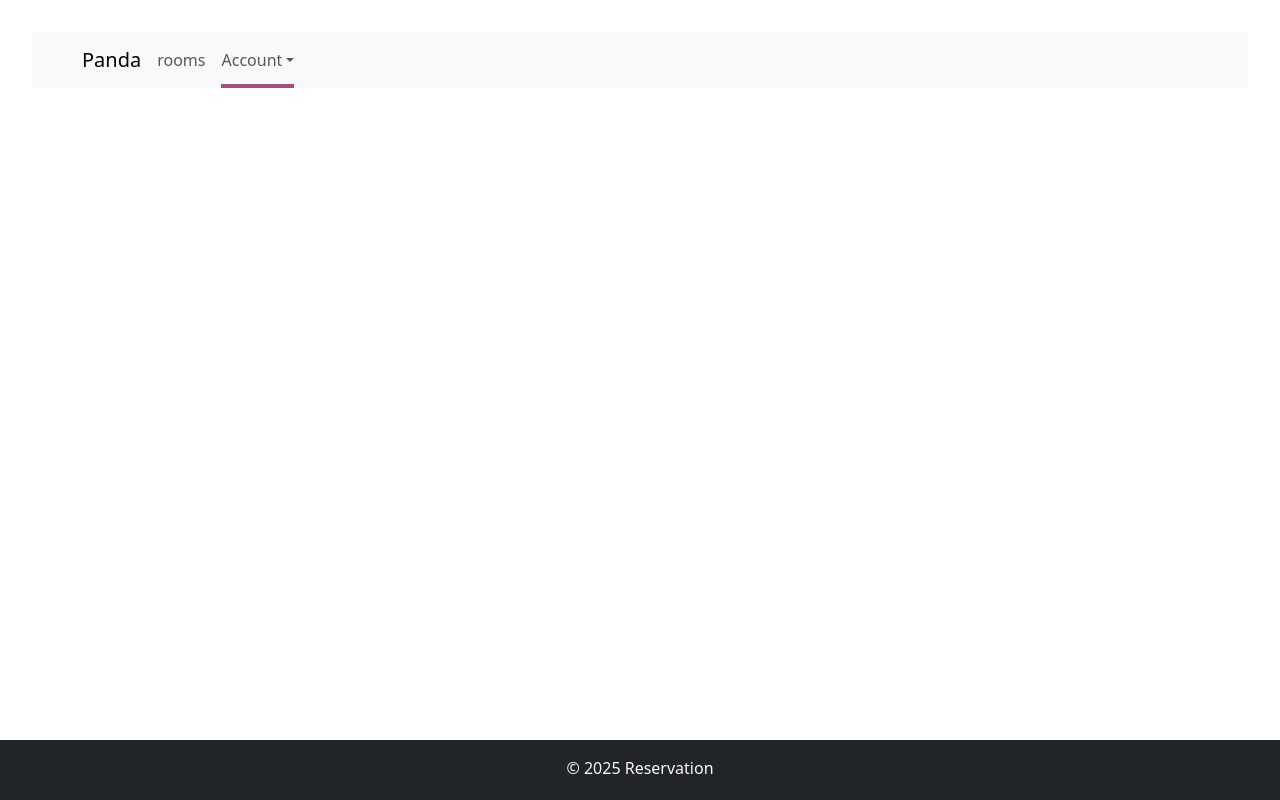
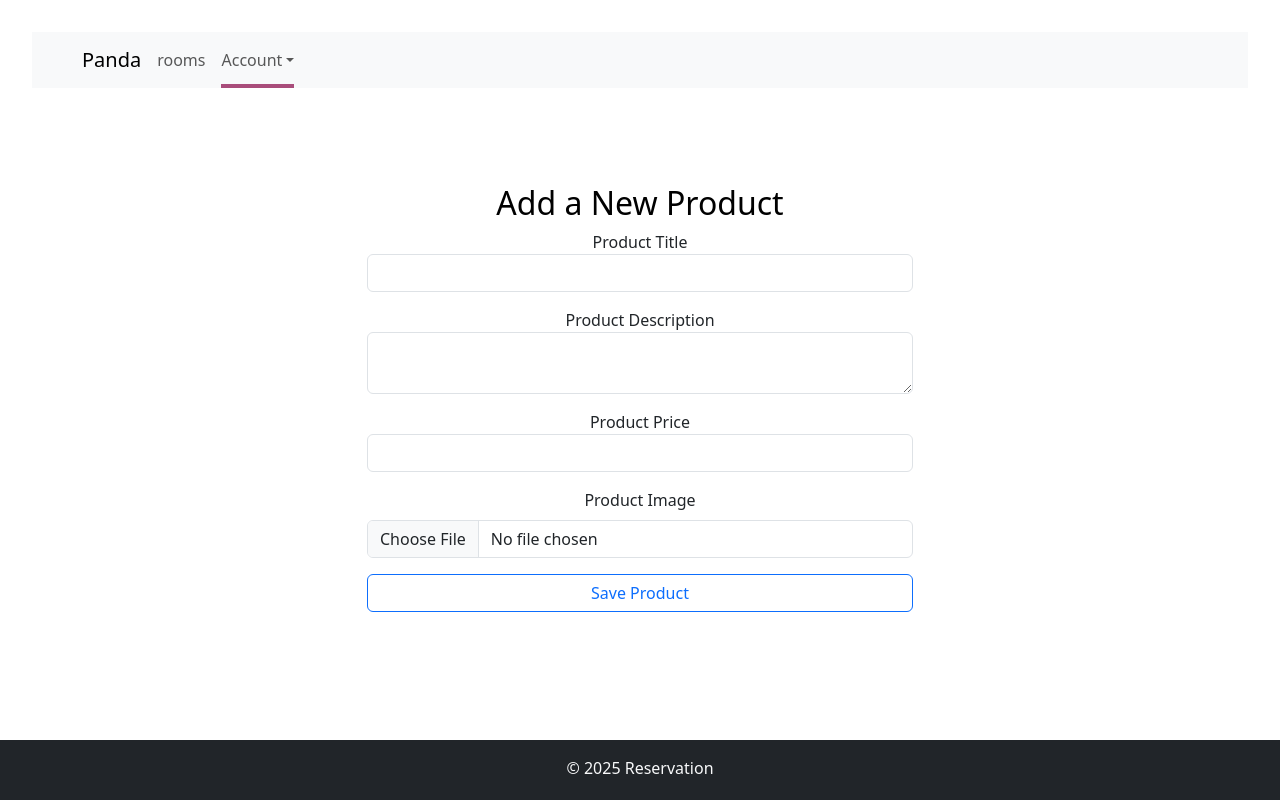
Before and after one commit to manalizo/FrontEnd, a React (Vite) app in the folder Panda/: page /add-product in a window 1280 px wide. Built offline with nearby package versions, Linux system fonts and the light colour scheme.

Commit message:
add product success

```diff
--- a/Panda/src/App.jsx
+++ b/Panda/src/App.jsx
@@ -9,7 +9,7 @@ import "/node_modules/bootstrap/dist/js/bootstrap.min.js"
 
 
 import "/node_modules/bootstrap/dist/css/bootstrap.min.css"
-import AddRoom from "./components/product/AddProduct"
+import AddProduct from "./components/product/AddProduct"
 import Home from './components/home/Home'
 import ExistingRooms from './components/product/ExistingProduct'
 import { Routes, Route } from "react-router-dom"
@@ -35,7 +35,7 @@ function App() {
 
         <Route path="/browse-all-rooms" element={<RoomListing />} />
           <Route path="/existing-rooms"  exact element={<ExistingRooms/>}/>
-          <Route path="/add-room"  exact element={<AddRoom/>}/>
+          <Route path="/add-product"  exact element={<AddProduct/>}/>
           <Route path="/edit-room/:roomId"  exact element={<EditRoom/>}/>
           <Route path="/admin"  exact element={<Admin/>}/>
           <Route path="/booking-success" element={<BookingSuccess />} />
--- a/Panda/src/components/Order/Checkout.jsx
+++ b/Panda/src/components/Order/Checkout.jsx
@@ -1,7 +1,7 @@
 
 import BookingForm from "./BookingRoomForm"
 import React, { useEffect, useState } from "react"
-import BookingRoomForm from "../bookings/BookingRoomForm"
+import BookingRoomForm from "../Order/BookingRoomForm"
 import {
 	FaUtensils,
 	FaWifi,
--- a/Panda/src/components/product/AddProduct.jsx
+++ b/Panda/src/components/product/AddProduct.jsx
@@ -1,103 +1,108 @@
+import { addProduct } from "../utils/ApiFunctions";  // Import the addProduct function from API utils
+import React, { useState } from "react";
 
+const AddProduct = () => {
+    const [newProduct, setNewProduct] = useState({
+        titre: "",
+        description: "",
+        image: null,
+        prix: "",
 
+    });
+    const [imagePreview, setImagePreview] = useState("");
+    const [successMessage, setSuccessMessage] = useState("");
+    const [errorMessage, setErrorMessage] = useState("");
 
-import  {addRoom} from "../utils/ApiFunctions"
-import React, { useEffect, useState } from "react";
-
-const AddRoom=()=>{
-    const [newRoom,setNewRoom]=useState({
-        photo:null,
-        roomType:"",
-        roomPrice:""
-    })
-    const[imagePreview,setImagePreview]=useState("")
-    const[successMessage,setSuccessMessage]=useState("")
-    const[errorMessage,setErrorMessage]=useState("")
-    const handleRoomInputChange = (e) => {
+    const handleProductInputChange = (e) => {
         const name = e.target.name;
         let value = e.target.value;
 
-        if (name === "roomPrice") {
+        if (name === "prix") {
             if (!isNaN(value)) {
-                value = parseInt(value);
+                value = parseFloat(value); // Ensure it's a number
             } else {
-                value = ""; // Set value to empty string if not a valid number
+                value = ""; // Reset value if not a number
             }
         }
 
-        setNewRoom({ ...newRoom, [name]: value });
+        setNewProduct({ ...newProduct, [name]: value });
     };
 
+    const handleImageChange = (e) => {
+        const selectedImage = e.target.files[0];
+        setNewProduct({ ...newProduct, image: selectedImage });
+        setImagePreview(URL.createObjectURL(selectedImage)); // Create an image preview
+    };
 
+    const handleSubmit = async (e) => {
+        e.preventDefault();
+        try {
+            const success = await addProduct(newProduct.titre,newProduct.description,newProduct.image,newProduct.prix);  // Send the new product data to API
+            if (success) {
+                setSuccessMessage("Product added successfully!");
+                setNewProduct({ titre: "", description: "", prix: "", image: null }); // Reset form
+                setImagePreview(""); // Reset image preview
+                setErrorMessage("");
+            } else {
+                setErrorMessage("Error adding product");
+            }
+        } catch (error) {
+            setErrorMessage(error.message); // Set error message on failure
+        }
+    };
 
-
-    const handleImageChange=(e)=>{
-        const selectedImage=e.target.files[0]
-        setNewRoom({...newRoom,photo:selectedImage})
-        setImagePreview(URL.createObjectURL(selectedImage))
-    }
-    const handleSubmit=async (e)=>{
-        e.preventDefault()
-        try{
-            const success =await addRoom(newRoom.photo,newRoom.roomType,newRoom.roomPrice)
-            if(success!=undefined){
-                setSuccessMessage("A new room was added to the database")
-                setNewRoom({photo:null,roomType:"",roomPrice:""})
-                setImagePreview("")
-                setErrorMessage("")
-            }
-            else{
-                setErrorMessage("Error adding room")
-            }
-        }catch(error){
-            setErrorMessage(error.message)
-        }
-    }
-    return(
+    return (
         <>
-        <section className="container, mt-5 mb-5">
+            <section className="container mt-5 mb-5">
                 <div className="row justify-content-center">
                     <div className="col-md-8 col-lg-6">
-        <h2 className="mt-5 mb-2">Add a New Room</h2>
+                        <h2 className="mt-5 mb-2">Add a New Product</h2>
                         {successMessage && (
-							<div className="alert alert-success fade show"> {successMessage}</div>
+                            <div className="alert alert-success fade show">{successMessage}</div>
                         )}
-
-						{errorMessage && <div className="alert alert-danger fade show"> {errorMessage}</div>}
+                        {errorMessage && <div className="alert alert-danger fade show">{errorMessage}</div>}
 
                         <form onSubmit={handleSubmit}>
-            <div className="=mb-3">
-            <label htmlFor="roomType">Room Type</label>
-
-
+                            <div className="mb-3">
+                                <label htmlFor="titre">Product Title</label>
                                 <input
                                     className="form-control"
-            id="roomType"
-            name="roomType"
+                                    id="titre"
+                                    name="titre"
                                     type="text"
-            value={(newRoom.roomType)}
-            onChange={handleRoomInputChange}/>
-            </div>
-
-            <div className="=mb-3">
-            <label htmlFor="roomPrice">Room Price</label>
-
-            <input
-            className="form-control"
-            id="roomPrice"
-            name="roomPrice"
-            type="number"
-
-            value={newRoom.roomPrice}
-            onChange={handleRoomInputChange}/>
+                                    value={newProduct.titre}
+                                    onChange={handleProductInputChange}
+                                />
                             </div>
 
                             <div className="mb-3">
-    <label htmlFor="photo" className="form-label">Room Photo</label>
-    {/* Handle file change */}
+                                <label htmlFor="description">Product Description</label>
+                                <textarea
+                                    className="form-control"
+                                    id="description"
+                                    name="description"
+                                    value={newProduct.description}
+                                    onChange={handleProductInputChange}
+                                />
+                            </div>
+
+                            <div className="mb-3">
+                                <label htmlFor="prix">Product Price</label>
                                 <input
-        id="photo"
-        name="photo"
+                                    className="form-control"
+                                    id="prix"
+                                    name="prix"
+                                    type="number"
+                                    value={newProduct.prix}
+                                    onChange={handleProductInputChange}
+                                />
+                            </div>
+
+                            <div className="mb-3">
+                                <label htmlFor="image" className="form-label">Product Image</label>
+                                <input
+                                    id="image"
+                                    name="image"
                                     type="file"
                                     className="form-control"
                                     onChange={handleImageChange}
@@ -105,24 +110,22 @@ const AddRoom=()=>{
                                 {imagePreview && (
                                     <img
                                         src={imagePreview}
-            alt="Preview Room Photo"
+                                        alt="Preview Product Image"
                                         style={{ maxWidth: "400px", maxHeight: "400px" }}
                                         className="mb-3"
                                     />
                                 )}
                             </div>
+
                             <div className="d-grid md-flex mt-2">
-                <button className="btn btn-outline-primary ml-5"
-                > Save Room</button>
+                                <button className="btn btn-outline-primary">Save Product</button>
                             </div>
-
-
-
                         </form>
                     </div>
                 </div>
-        </section></>
+            </section>
+        </>
+    );
+};
 
-    )
-}
-export default AddRoom
+export default AddProduct;
--- a/Panda/src/components/utils/ApiFunctions.js
+++ b/Panda/src/components/utils/ApiFunctions.js
@@ -1,9 +1,77 @@
 import axios from "axios"
 
 export const api=axios.create({
-    baseURL:"http://localhost:9192"
+    baseURL:"http://localhost:8083"
 })
 /*function add new room to the database*/
+
+
+export async function getAllProducts() {
+  try {
+    const result = await api.get('/products');
+    return result.data;
+  } catch (error) {
+    throw new Error('Error fetching products');
+  }
+}
+/*
+export async function addProduct(productData) {
+  const response = await api.post('/products/create', productData);
+  return response.data;
+}*/
+
+export async function addProduct(titre,description,image,prix){
+    const formData=new FormData()
+	formData.append("titre",titre)
+    formData.append("description",description)
+	formData.append("image",image)
+	formData.append("prix",prix)
+    const response = await api.post('/products/create', formData);
+	return response.data;
+
+
+}
+
+
+/* Thi
+
+export async function deleteProduct(productId) {
+  const response = await api.delete(`/products/${productId}`);
+  return response.data;
+}
+
+export async function updateProduct(productId, productData) {
+  const response = await api.put(`/products/${productId}`, productData);
+  return response.data;
+}
+
+export async function getProductById(productId) {
+  try {
+    const result = await api.get(`/products/${productId}`);
+    return result.data;
+  } catch (error) {
+    throw new Error('Error fetching product');
+  }
+}
+
+
+
+
+
+
+
+
+
+
+
+
+
+
+
+
+
+
+
 export async function addRoom(photo,roomType,roomPrice){
     const formData=new FormData()
     formData.append("photo",photo)
```
Lines whose indentation alone changed are shown as unchanged.
